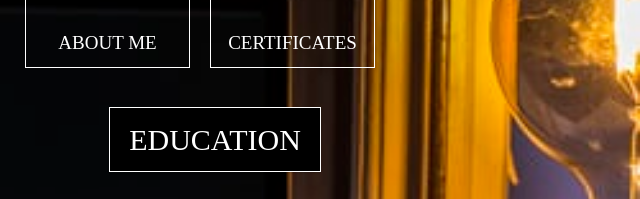
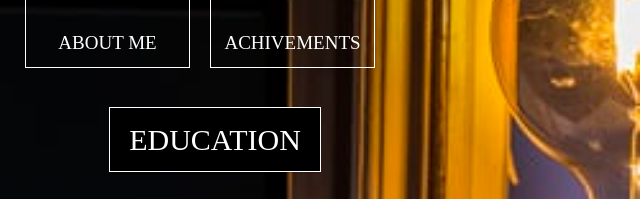
Before and after one commit to sahuvaishnavi/sahuvaishnavi.github.io, a plain HTML site: page index.html in a window 1280 px wide. Shown: the part 353-552 px from the top of the page, 640-1280 px from the left. Drawn offline with nearby package versions, Linux system fonts and the light colour scheme; files whose address does not match are found by name.

Commit message:
NAME
FSHDNBX

```diff
--- a/index.html
+++ b/index.html
@@ -320,7 +320,7 @@ https://www.tooplate.com/view/2097-pop
                                     <div class="product">
                                         <div class="tm-nav-link">
                                             <i class="fas fa-users fa-3x tm-nav-icon"></i>
-                                            <span class="tm-nav-text my4">CERTIFICATES</span>
+                                            <span class="tm-nav-text my4">ACHIVEMENTS</span>
                                             <div class="product__bg"></div>
                                         </div>
                                         <div class="product__description">
```
